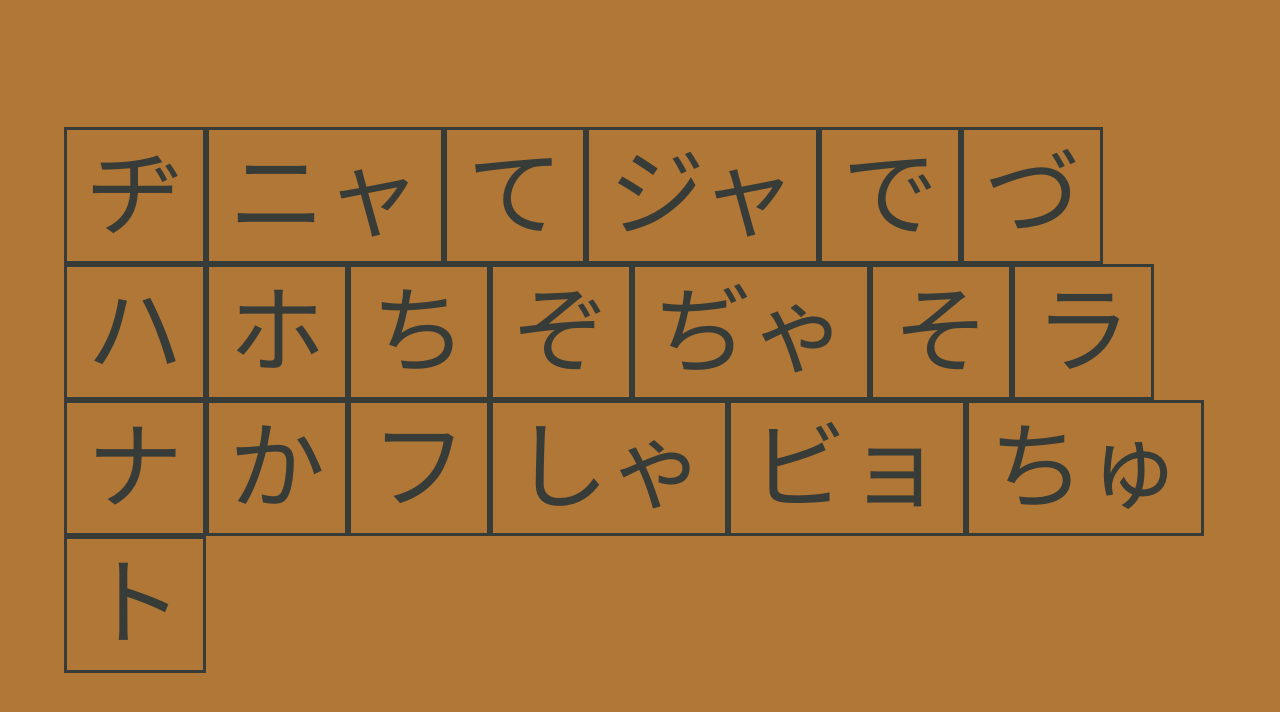
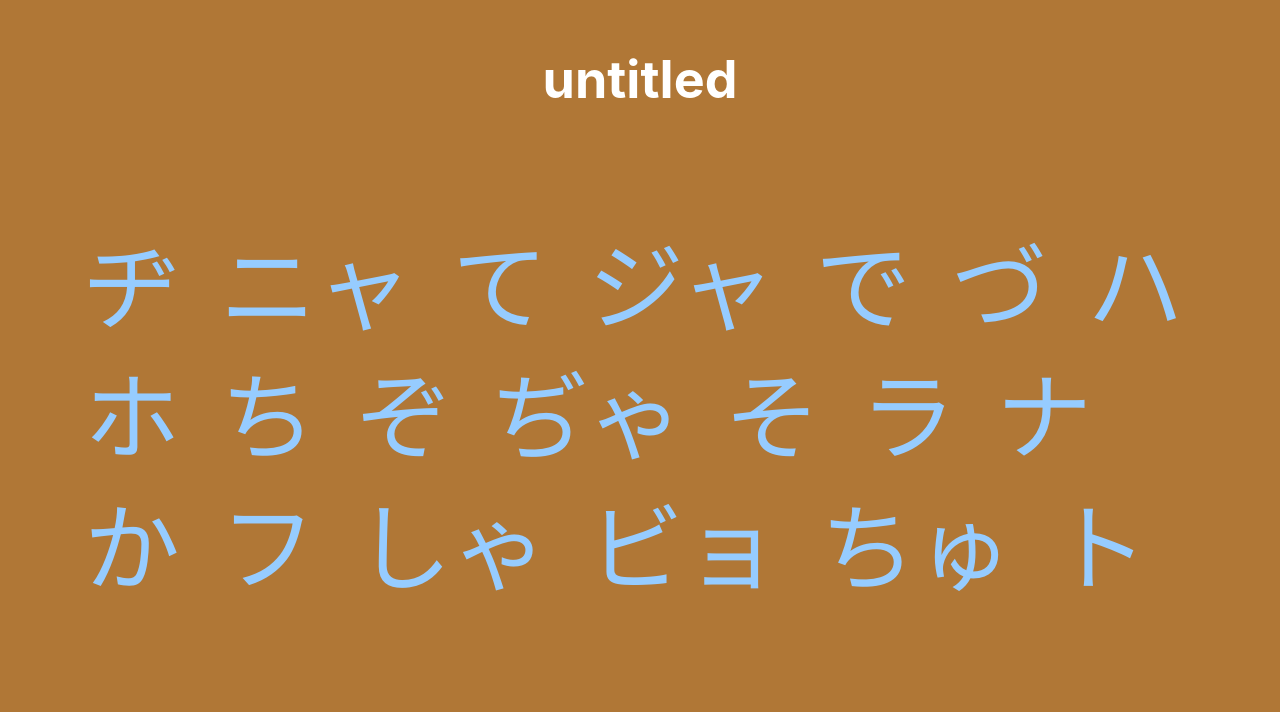
Before and after one commit to lisongx/kanatest, a React (Create React App) app: page / in a window 1280 px wide. Shown: the top 712 px of the page. Built offline with nearby package versions, Linux system fonts and the light colour scheme; the HTML template or start-up script is replaced by a standard one.

Commit message:
some class names

```diff
--- a/package.json
+++ b/package.json
@@ -6,6 +6,7 @@
     "@testing-library/jest-dom": "^4.2.4",
     "@testing-library/react": "^9.3.2",
     "@testing-library/user-event": "^7.1.2",
+    "classnames": "^2.2.6",
     "loadash": "^1.0.0",
     "node-sass": "^4.13.1",
     "react": "^16.13.1",
--- a/src/App.js
+++ b/src/App.js
@@ -14,8 +14,10 @@ function App() {
   return (
     <div className="App">
       <header className="App-header">
-        <KanaTable items={kanaList} />
+        <h1>untitled</h1>
       </header>
+
+      <KanaTable items={kanaList} />
     </div>
   );
 }
--- a/src/App.scss
+++ b/src/App.scss
@@ -1,3 +1,7 @@
+body {
+  background-color: #B07736;
+}
+
 .App {
   text-align: center;
 }
@@ -14,8 +18,7 @@
 }
 
 .App-header {
-  background-color: #B07736;
-  min-height: 100vh;
+  min-height: 20vh;
   display: flex;
   flex-direction: column;
   align-items: center;
@@ -28,13 +31,9 @@
   color: #61dafb;
 }
 
-$color: #373C38;
-
 .kana-item {
-  color: $color;
   display: inline-block;
   font-family: 'Kosugi Maru', Arial, sans-serif;
-  border: 3px solid $color;
   padding: 10px 20px;
   user-select: none;
   transition: color 200ms;
--- a/src/components/Kana/index.js
+++ b/src/components/Kana/index.js
@@ -1,11 +1,32 @@
 import React from 'react';
+
+import classNames from "classnames"
 
 export default class Kana extends React.PureComponent {
 
+    static defaultProps = {
+        isCurrent: false,
+        answerResult: null,
+    }
+
     render() {
-        const { char } = this.props;
+        const { char, isCurrent, answerResult } = this.props;
 
-        return <div class="f-headline kana-item">
+        let colorClass = "dark-gray";
+
+        if (isCurrent) {
+            colorClass = "light-blue";
+        } else if (answerResult === true) {
+            colorClass = "green"
+        } else if (answerResult === false) {
+            colorClass = "red"
+        }
+
+        return <div class={classNames(
+            "kana-item",
+            "f-headline",
+            colorClass
+        )}>
             {char}
         </div>
     }
--- a/src/components/KanaTable/index.js
+++ b/src/components/KanaTable/index.js
@@ -3,11 +3,15 @@ import React from "react";
 import Kana from '../Kana';
 
 export default ({items}) => {
-
     return (
       <section className="flex flex-wrap pa5">
         {items.map((kana, index) =>
-            <Kana key={index} char={kana.char} />
+            <Kana
+                key={index}
+                char={kana.char}
+                isCurrent={true}
+                answerResult={null}
+            />
         )}
       </section>
     );
```
Also changed, not shown: 1 other file (tests, documents, lock files or other folders).
